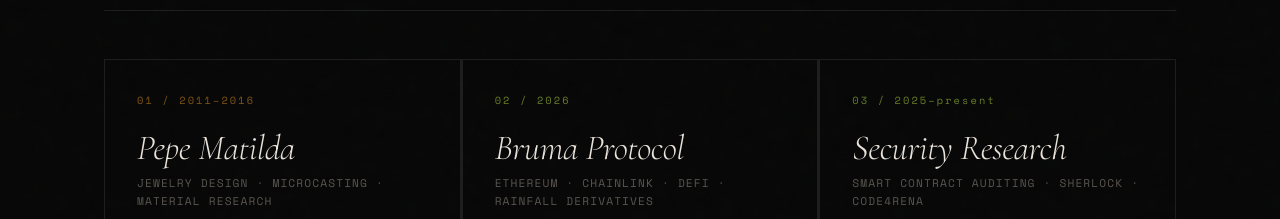
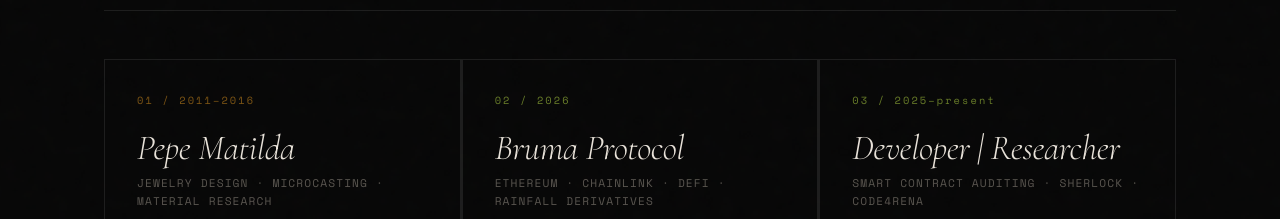
Before and after one commit to NinjaPuppetDev/portfolio, a Next.js app: page / in a window 1280 px wide. Shown: the part 980-1199 px from the top of the page. Built offline with nearby package versions, Linux system fonts and the light colour scheme.

Commit message:
email-update-github-link

```diff
--- a/app/components/LandingPage.tsx
+++ b/app/components/LandingPage.tsx
@@ -31,12 +31,12 @@
   {
     index: '03',
     year: '2025–present',
-    title: 'Security Research',
+    title: 'Developer | Researcher',
     subtitle: 'Smart Contract Auditing · Sherlock · Code4rena',
     tags: ['Solidity', 'Smart Contract Audits', 'Sherlock', 'Code4rena'],
     description:
       'Competitive smart contract security research across public audit contests. Finding vulnerabilities in DeFi protocols — reentrancy, logic errors, oracle manipulation, access control bypasses.',
-    link: 'https://github.com/sherlock-audit/2025-12-monolith-stablecoin-factory-NinjaPuppetDev/issues/1',
+    link: 'https://github.com/NinjaPuppetDev',
     linkLabel: 'View GitHub',
     accent: 'var(--accent)',
   },
@@ -457,7 +457,7 @@
         </h2>
 
         <a
-          href="mailto:david@raigoza.co"
+          href="mailto:raigoza.david.j@gmail.com"
           style={{
             display: 'inline-block',
             fontFamily: 'var(--mono)',
```
